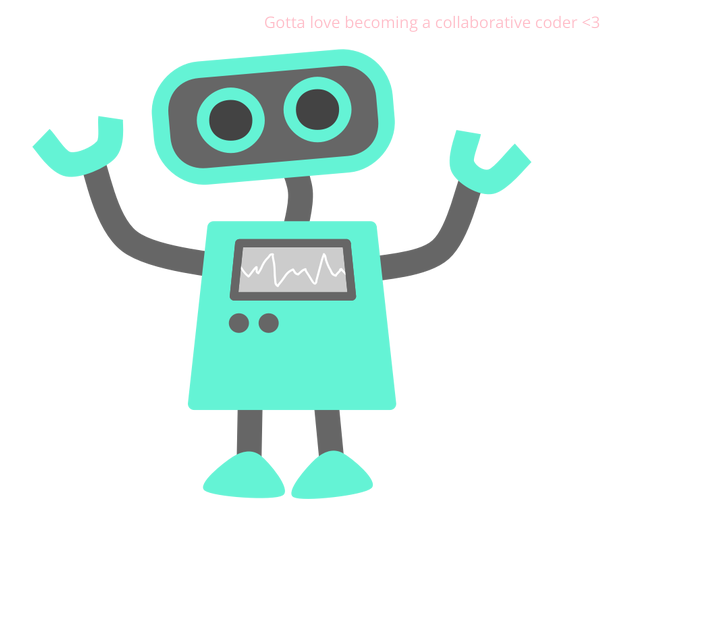
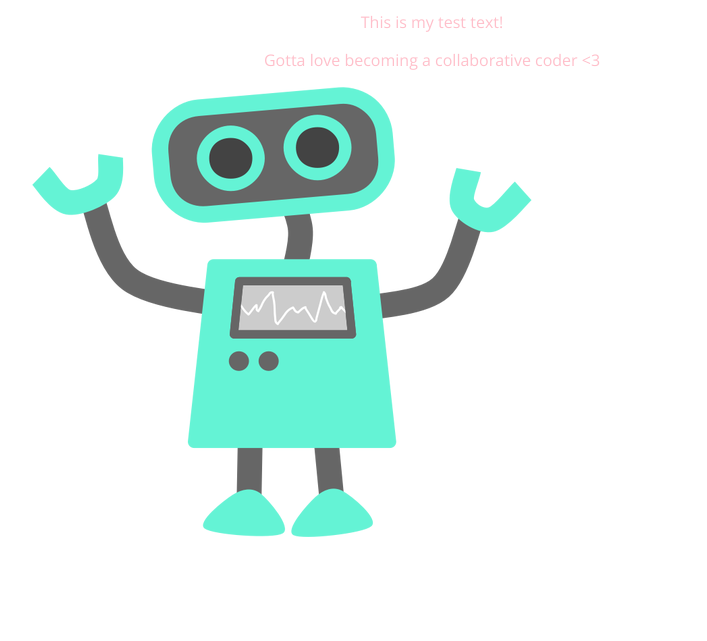
Before and after one commit to jacqschweiger/105-project, a plain HTML site: page index.html in a window 1280 px wide. Shown: the part 159-800 px from the top of the page, without its empty margins (208-915 px from the left). Drawn offline with nearby package versions, Linux system fonts and the light colour scheme.

Commit message:
testing a merge

```diff
--- a/index.html
+++ b/index.html
@@ -9,6 +9,7 @@
 <body>
 	<section>
 		<h1>Git, GitHub & the Command Line</h1>
+		<p> This is my test text! </p>
 		<p>Gotta love becoming a collaborative coder <3</p>
 		<img src="img/happy-blue-robot.png">
 	</section>
```
